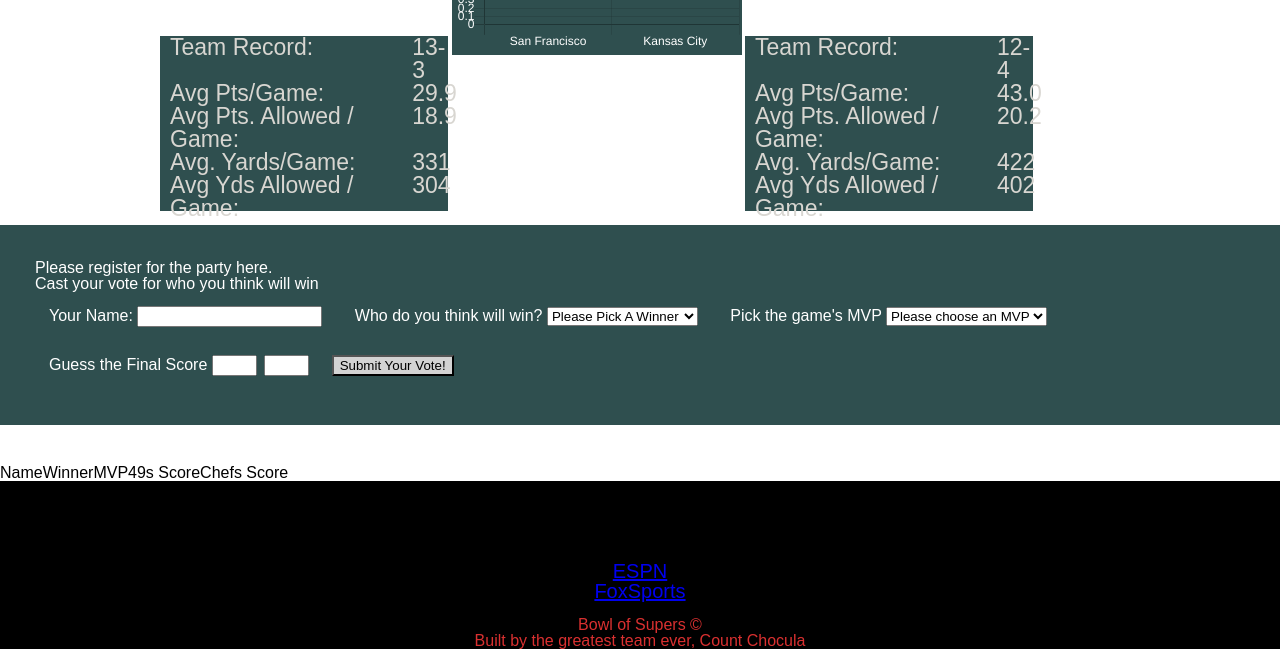
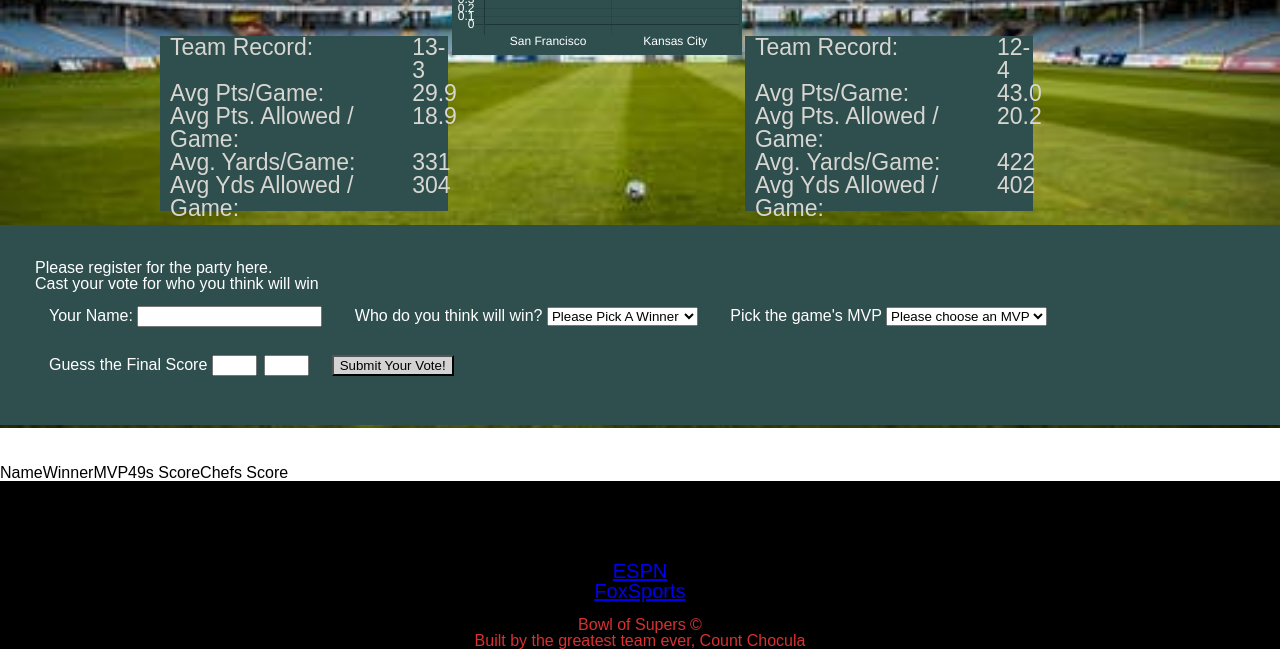
Before and after one commit to suetarazi/sports-party, a plain HTML site: page index.html in a window 1280 px wide. Shown: the part 424-1073 px from the top of the page. Drawn offline with nearby package versions, Linux system fonts and the light colour scheme.

Commit message:
adding in the e...again

```diff
--- a/css/style.css
+++ b/css/style.css
@@ -1,6 +1,6 @@
 body {
     font-family: fantasy;
-    background-image: url("images/stadium.jpg"); background-repeat: no-repat; border-image-repeat: vertical; background-size: 100%; position: sticky;
+    background-image: url("../images/stadium.jpeg"); background-repeat: no-repeat; border-image-repeat: vertical; background-size: 100%; position: sticky;
 
 }
 
```
Also changed, not shown: images/stadium.jpeg (renamed from images/stadium.jpg).
